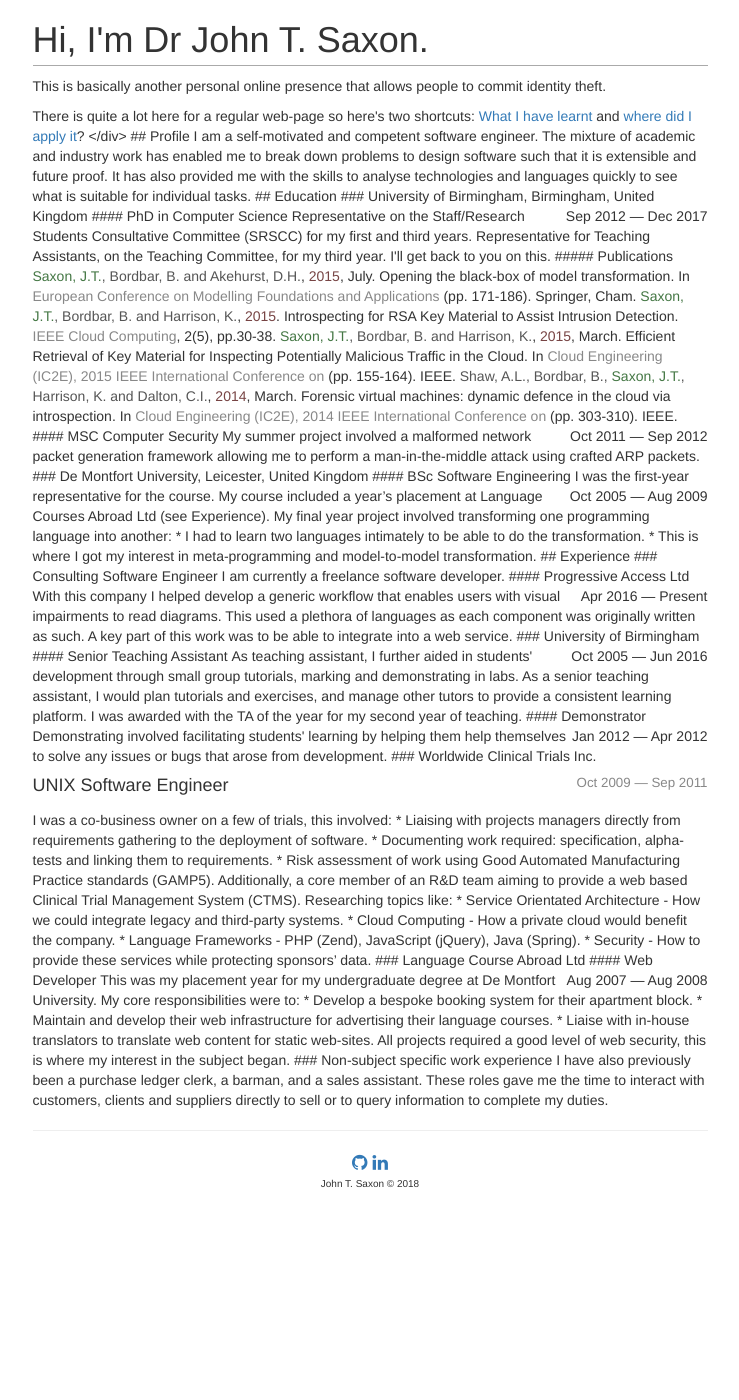
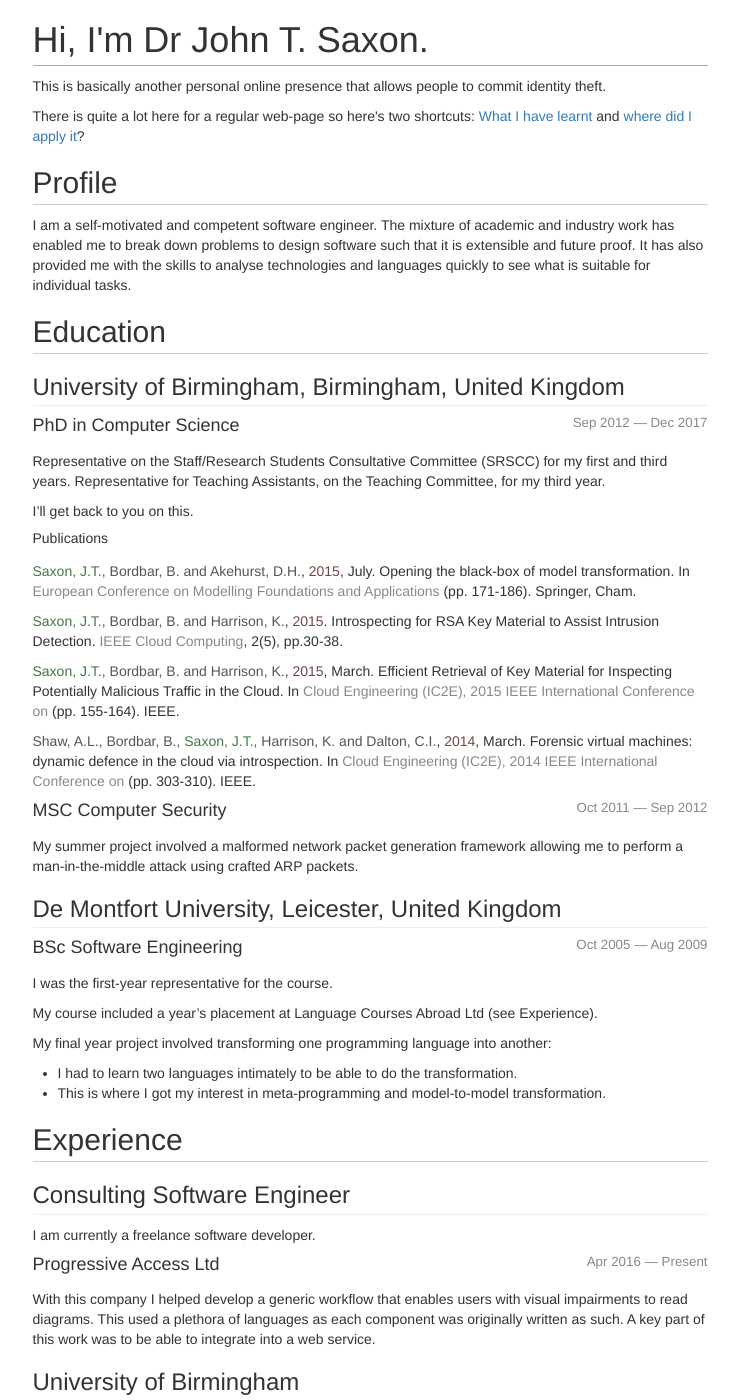
Before and after one commit to sacko87/sacko87.github.io, a Jekyll site: the page built from index.md, in a window 1280 px wide and 1400 px high. Shown: the whole window, without its empty margins (270-1009 px from the left). Built offline with Jekyll 4.4.1, drawn with Linux system fonts in a browser that asks for light colours; nearby versions of some CDN libraries; some of the changed text lies outside the part shown.

Commit message:
Update index.md

```diff
--- a/index.md
+++ b/index.md
@@ -7,7 +7,7 @@ title: I'm Dr John T. Saxon.
 
 <div class="hidden-print">
   <p>This is basically another personal online presence that allows people to commit identity theft.</p>
-  <p>There is quite a lot here for a regular web-page so here's two shortcuts: <a href="#education">What I have learnt</a> and <a href="#experience">where did I apply it</a>?
+  <p>There is quite a lot here for a regular web-page so here's two shortcuts: <a href="#education">What I have learnt</a> and <a href="#experience">where did I apply it</a>?</p>
 </div>
 
 ## Profile
```
